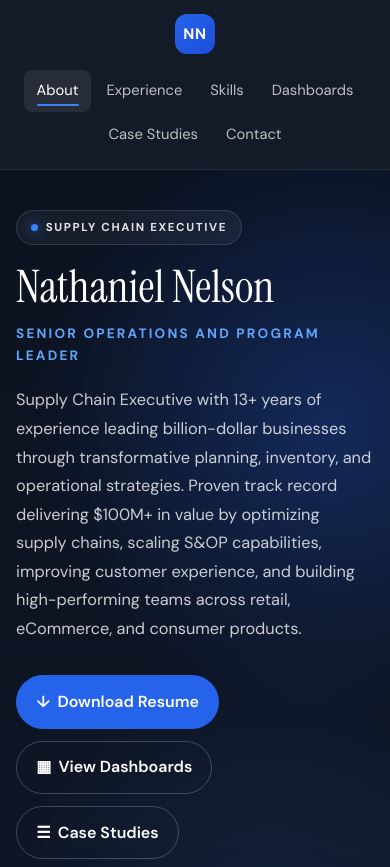
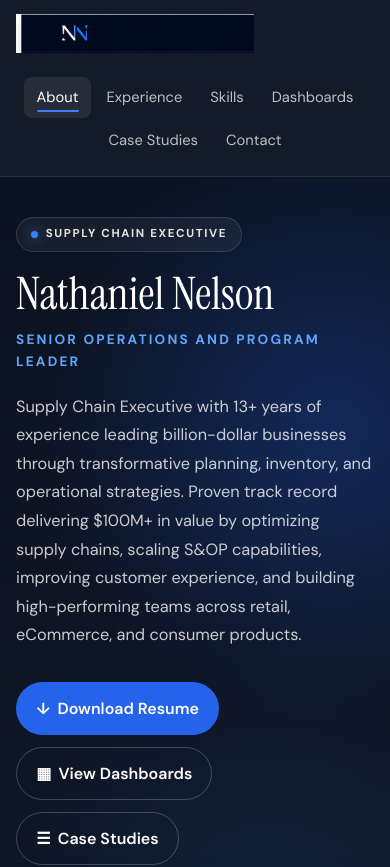
Before and after one commit to CaptianBoredASF/Website, a React (Vite) app: page / in a window 390 px wide. Shown: the top 867 px of the page. Built offline with nearby package versions, Linux system fonts and the light colour scheme.

Commit message:
Add NN logo to header

```diff
--- a/src/components/Header.jsx
+++ b/src/components/Header.jsx
@@ -43,7 +43,7 @@ export default function Header() {
     <header className="site-header">
       <div className="container header-inner">
         <Link to="/" className="logo-mark" aria-label="Home">
-          NN
+          <img src="/logo.png" alt="Nathaniel Nelson" className="logo-image" />
         </Link>
 
         <nav className="nav">
--- a/src/index.css
+++ b/src/index.css
@@ -66,23 +66,22 @@ a:hover {
   display: grid;
   grid-template-columns: auto 1fr auto;
   align-items: center;
-  gap: 1rem;
+  gap: 1.5rem;
   padding: 0.9rem 0;
 }
 
 .logo-mark {
   display: inline-flex;
   align-items: center;
-  justify-content: center;
-  width: 2.5rem;
-  height: 2.5rem;
-  border-radius: 0.75rem;
-  background: linear-gradient(135deg, #2563eb, #1d4ed8);
-  color: #fff;
-  font-weight: 700;
-  font-size: 0.95rem;
-  letter-spacing: 0.04em;
+  justify-content: flex-start;
   text-decoration: none;
+  flex-shrink: 0;
+}
+
+.logo-image {
+  display: block;
+  height: 2.4rem;
+  width: auto;
 }
 
 .nav {
@@ -763,8 +762,18 @@ a:hover {
 
 @media (max-width: 900px) {
   .header-inner {
-    grid-template-columns: 1fr;
-    justify-items: center;
+    grid-template-columns: auto 1fr;
+    grid-template-rows: auto auto;
+    justify-items: stretch;
+  }
+
+  .logo-mark {
+    justify-self: start;
+  }
+
+  .nav {
+    grid-column: 1 / -1;
+    justify-content: center;
   }
 
   .btn-header-resume {
```
Also changed, not shown: public/logo.png (added).
